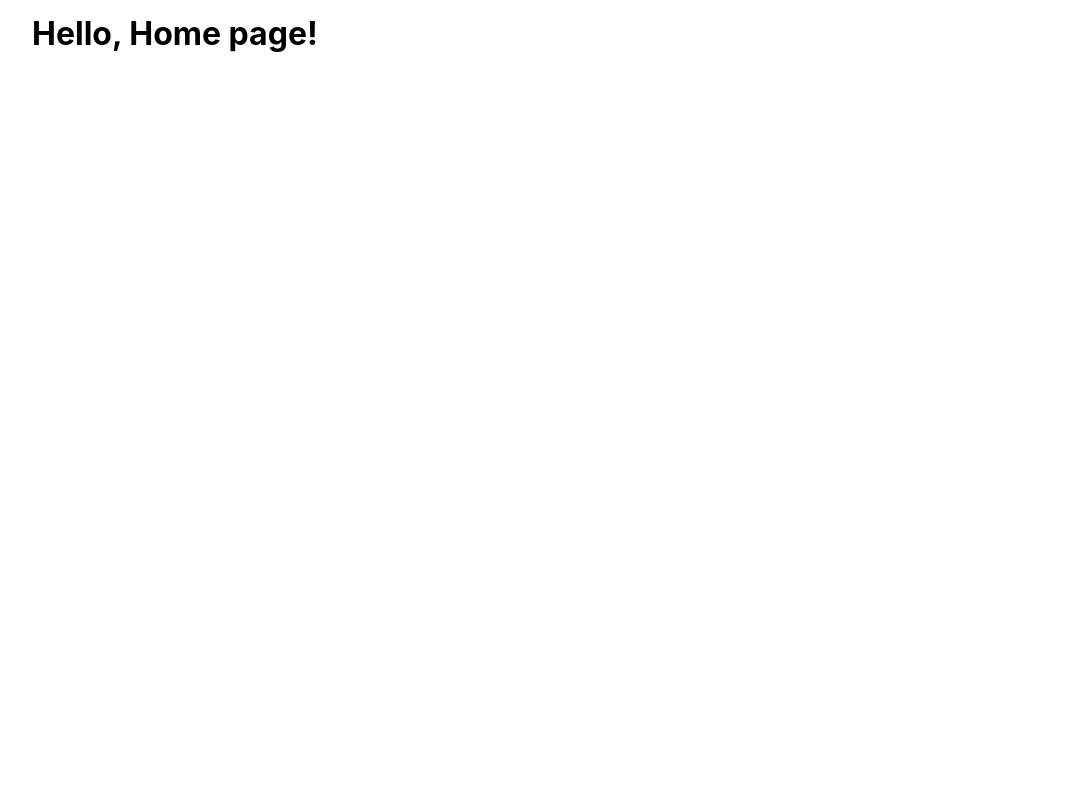
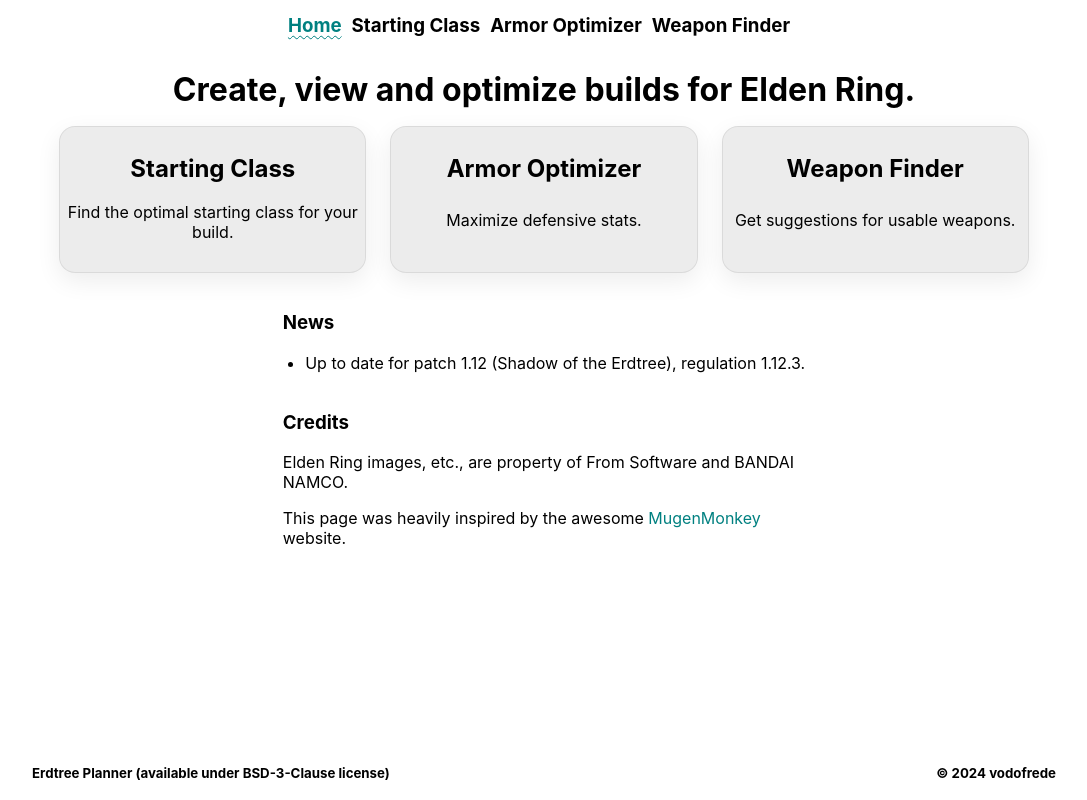
Before and after one commit to vodofrede/erdtree, a Next.js app: page / in a window 1280 px wide. Shown: the whole page, without its empty margins (96-1183 px from the left). Built offline with nearby package versions, Linux system fonts and the light colour scheme.

Commit message:
home page completed

```diff
--- a/src/app/layout.tsx
+++ b/src/app/layout.tsx
@@ -1,5 +1,7 @@
 import type { Metadata, Viewport } from "next";
+import Link from "next/link";
 import "./globals.css";
+import { NavLinks } from "./ui/nav-links";
 
 export const metadata: Metadata = {
     title: "Elden Ring Build Tools - Erdtree",
@@ -22,7 +24,23 @@
 }) {
     return (
         <html lang="en">
-            <body>{children}</body>
+            <body>
+                <NavLinks />
+                {children}
+                <footer>
+                    <h5>
+                        Erdtree Planner (
+                        <Link
+                            href="https://git.palmoe.dk/vodofrede/erdtree"
+                            style={{ color: "var(--link-color)" }}
+                        >
+                            available under BSD-3-Clause license
+                        </Link>
+                        )
+                    </h5>
+                    <h5>© 2024 vodofrede</h5>
+                </footer>
+            </body>
         </html>
     );
 }
--- a/src/app/page.tsx
+++ b/src/app/page.tsx
@@ -1,3 +1,66 @@
 export default function Home() {
-    return <h1>Hello, Home page!</h1>;
+    return (
+        <div>
+            <header>
+                <h1>Create, view and optimize builds for Elden Ring.</h1>
+            </header>
+            <main>
+                <div className="cards">
+                    <a href="/class">
+                        <article>
+                            <h2>Starting Class</h2>
+                            <span>
+                                <p>
+                                    Find the optimal starting class for your
+                                    build.
+                                </p>
+                            </span>
+                        </article>
+                    </a>
+                    <a href="/armor">
+                        <article>
+                            <h2>Armor Optimizer</h2>
+                            <span>
+                                <p>Maximize defensive stats.</p>
+                            </span>
+                        </article>
+                    </a>
+                    <a href="/weapons">
+                        <article>
+                            <h2>Weapon Finder</h2>
+                            <span>
+                                <p>Get suggestions for usable weapons.</p>
+                            </span>
+                        </article>
+                    </a>
+                    <div>
+                        <h3>News</h3>
+                        <ul>
+                            <li>
+                                Up to date for patch 1.12 (Shadow of the
+                                Erdtree), regulation 1.12.3.
+                            </li>
+                        </ul>
+                        <h3>Credits</h3>
+                        <p>
+                            {" "}
+                            Elden Ring images, etc., are property of From
+                            Software and BANDAI NAMCO.
+                        </p>
+                        <p>
+                            {" "}
+                            This page was heavily inspired by the awesome{" "}
+                            <a
+                                href="https://mugenmonkey.com"
+                                className="highlight"
+                            >
+                                MugenMonkey
+                            </a>{" "}
+                            website.{" "}
+                        </p>
+                    </div>
+                </div>
+            </main>
+        </div>
+    );
 }
```
Also changed, not shown: src/app/armor/layout.tsx (deleted, +0 -16 lines), src/app/armor/page.tsx (+0 -16 lines), 1 other file (tests, documents, lock files or other folders).
